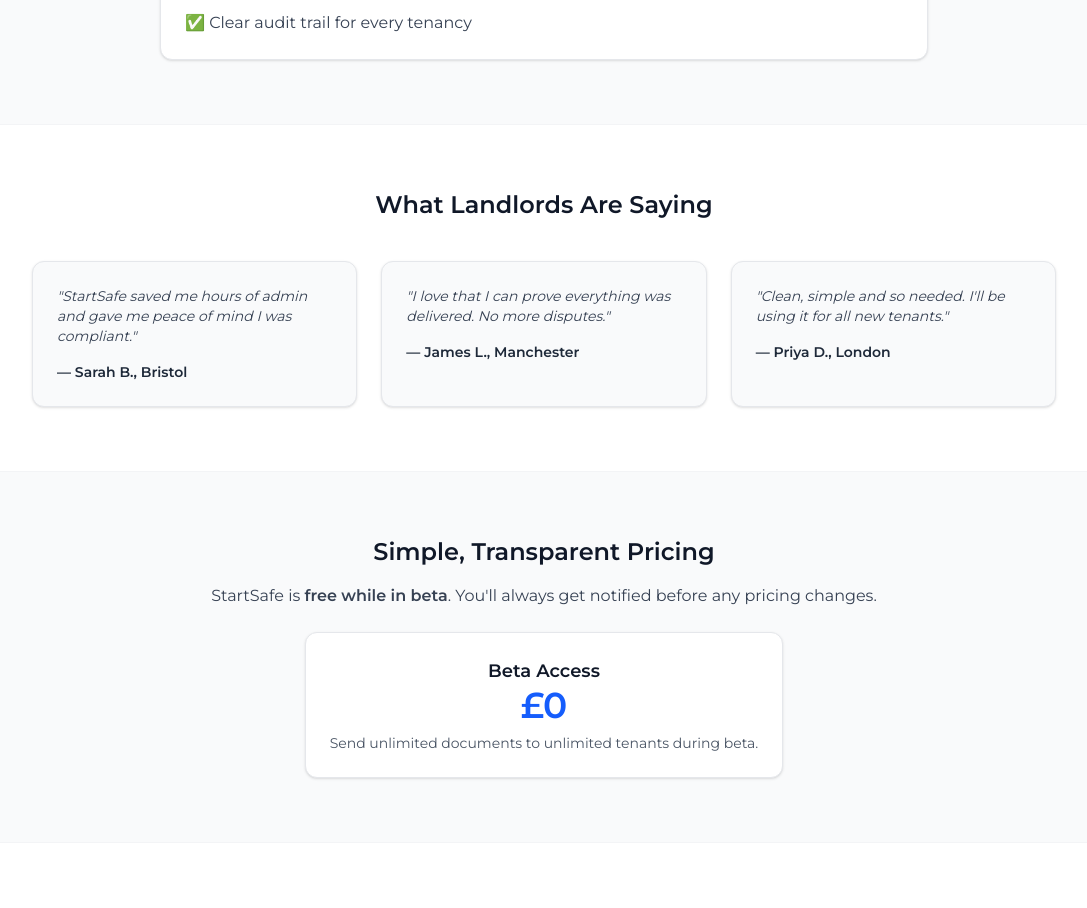
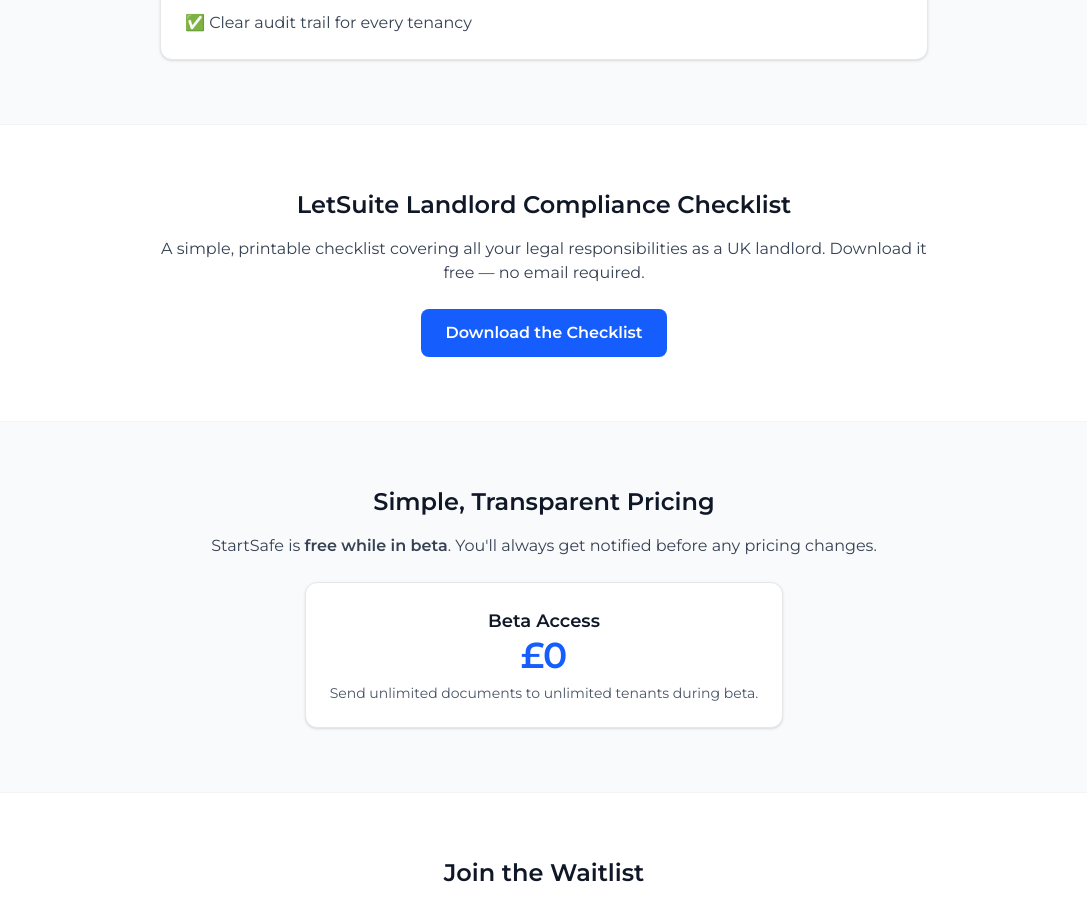
Before and after one commit to RobertMcCarthy1999/serve-safe, a Next.js app: page /startsafe in a window 1280 px wide. Shown: the part 1400-2308 px from the top of the page, without its empty margins (96-1183 px from the left). Built offline with nearby package versions, Linux system fonts and the light colour scheme.

Commit message:
Add LetSuite Landlord Compliance Checklist section to homepage

```diff
--- a/src/app/startsafe/page.js
+++ b/src/app/startsafe/page.js
@@ -1,7 +1,7 @@
+
 import NavBar from '@/app/components/NavBar';
 import Footer from '@/app/components/Footer';
 import { Upload, UserPlus, CheckCircle } from "lucide-react";
-import Image from 'next/image'; // <-- added import
 
 export default function HomePage() {
   return (
@@ -107,30 +107,21 @@ export default function HomePage() {
           </div>
         </section>
 
-        {/* Testimonials Section */}
-        <section className="py-16 px-6 bg-white border-t border-gray-100">
-          <div className="max-w-5xl mx-auto text-center">
-            <h2 className="text-2xl font-bold mb-10">What Landlords Are Saying</h2>
-            <div className="grid md:grid-cols-3 gap-6 text-left">
-              <div className="bg-gray-50 p-6 rounded-xl border border-gray-200 shadow-sm">
-                <p className="text-sm text-gray-700 italic mb-4">
-                  &quot;StartSafe saved me hours of admin and gave me peace of mind I was compliant.&quot;
-                </p>
-                <p className="text-sm font-semibold text-gray-800">— Sarah B., Bristol</p>
-              </div>
-              <div className="bg-gray-50 p-6 rounded-xl border border-gray-200 shadow-sm">
-                <p className="text-sm text-gray-700 italic mb-4">
-                  &quot;I love that I can prove everything was delivered. No more disputes.&quot;
-                </p>
-                <p className="text-sm font-semibold text-gray-800">— James L., Manchester</p>
-              </div>
-              <div className="bg-gray-50 p-6 rounded-xl border border-gray-200 shadow-sm">
-                <p className="text-sm text-gray-700 italic mb-4">
-                  &quot;Clean, simple and so needed. I&apos;ll be using it for all new tenants.&quot;
-                </p>
-                <p className="text-sm font-semibold text-gray-800">— Priya D., London</p>
-              </div>
-            </div>
+        {/* LetSuite Checklist Section */}
+        <section className="py-16 px-6 bg-white border-t border-gray-100 text-center">
+          <div className="max-w-3xl mx-auto">
+            <h2 className="text-2xl font-bold mb-4">LetSuite Landlord Compliance Checklist</h2>
+            <p className="text-gray-700 mb-6">
+              A simple, printable checklist covering all your legal responsibilities as a UK landlord.
+              Download it free — no email required.
+            </p>
+            <a
+              href="/LetSuite%20Landlord%20Compliance%20Checklist.pdf"
+              download
+              className="inline-block bg-blue-600 text-white font-semibold px-6 py-3 rounded-lg hover:bg-blue-700 transition"
+            >
+              Download the Checklist
+            </a>
           </div>
         </section>
 
```
Also changed, not shown: 1 other file (tests, documents, lock files or other folders).
